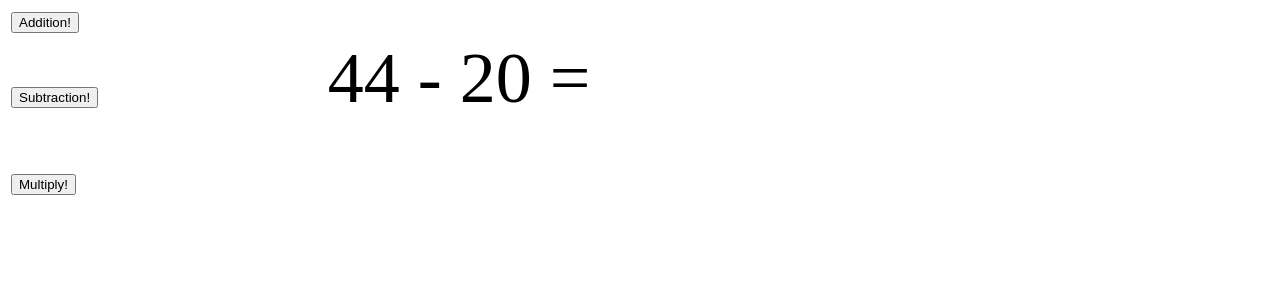
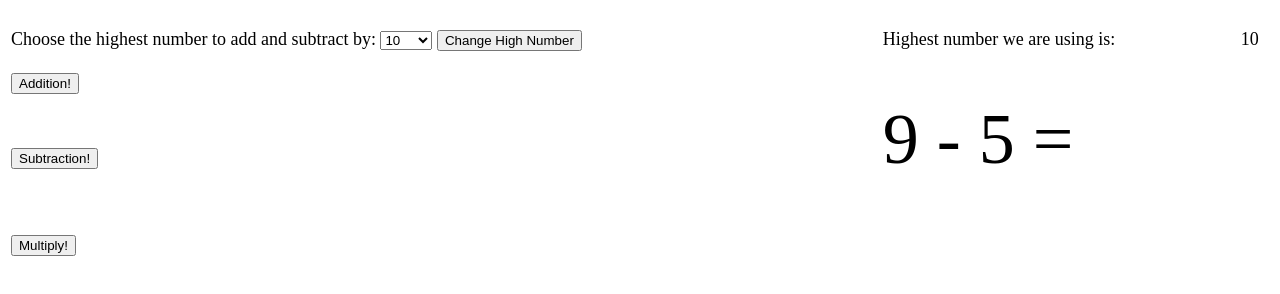
Before and after one commit to cblewellyn/homeschoolsite, a plain HTML site: page index.html in a window 1280 px wide. Both pictures are taken after a click on the button "Subtraction!". Drawn offline with Linux system fonts and the light colour scheme.

Commit message:
index.html
added highest number for add/ subtract

```diff
--- a/index.html
+++ b/index.html
@@ -5,6 +5,19 @@
 </head>
 <body>
 <table style="width:100%; font-size:72px;">
+<tr style="font-size:18px;"><td style="font-size:18px;">
+<label for="highnumber">Choose the highest number to add and subtract by:</label>
+	<select name="highnumber" id="highnumber">
+		<option value="10">10</option>
+		<option value="49">49</option>
+		<option value="99">99</option>
+		<option value="499">499</option>
+		<option value="999">999</option>
+		<option value="4999">4999</option>
+	</select>
+	<button onClick="changehigh()">Change High Number</button>
+</td>
+<td>Highest number we are using is:</td><td><p id="demo7"></tr>
 <tr style="font-size:18px;"><td style="font-size:18px;">
 <button onclick="randmathprob()">Addition!</button></td>
 <td id="demo" style="font-size:72px;"></td>
@@ -29,17 +42,28 @@ var s;
 var m;
 var n;
 var o;
+var c;
+changehigh();
+	var c = document.getElementById("highnumber").value;
+	document.getElementById("demo7").innerHTML = c;
 let addclicker;
 addclicker = 0;
 let minclicker;
 minclicker = 0;
 let multclicker;
 multclicker = 0;
+
+function changehigh() {
+	var c = document.getElementById("highnumber").value;
+	document.getElementById("demo7").innerHTML = c;
+}
 function randmathprob() {
+	var c = document.getElementById("highnumber").value;
+	document.getElementById("demo7").innerHTML = c;
 addclicker = addclicker + 1;
 if (addclicker % 2 != 0) {
-	var x = Math.floor((Math.random() * 4999) + 1);
-	var y = Math.floor((Math.random() * 4999) + 1);
+	var x = Math.floor((Math.random() * c) + 1);
+	var y = Math.floor((Math.random() * c) + 1);
 	var x;
 	var y;
 	a = x + y;
@@ -51,9 +75,11 @@ if (addclicker % 2 != 0) {
 }
 
 function randmathprobmin() {
+	var c = document.getElementById("highnumber").value;
+	document.getElementById("demo7").innerHTML = c
 minclicker = minclicker + 1;
 	if (minclicker % 2 != 0) {
-		var x = Math.floor((Math.random() * 50) + 1);
+		var x = Math.floor((Math.random() * c) + 1);
 		var y = Math.floor((Math.random() * x) + 1);
 		s = x - y;
 		document.getElementById("demo3").innerHTML = x + " - " + y + " = ";
```
